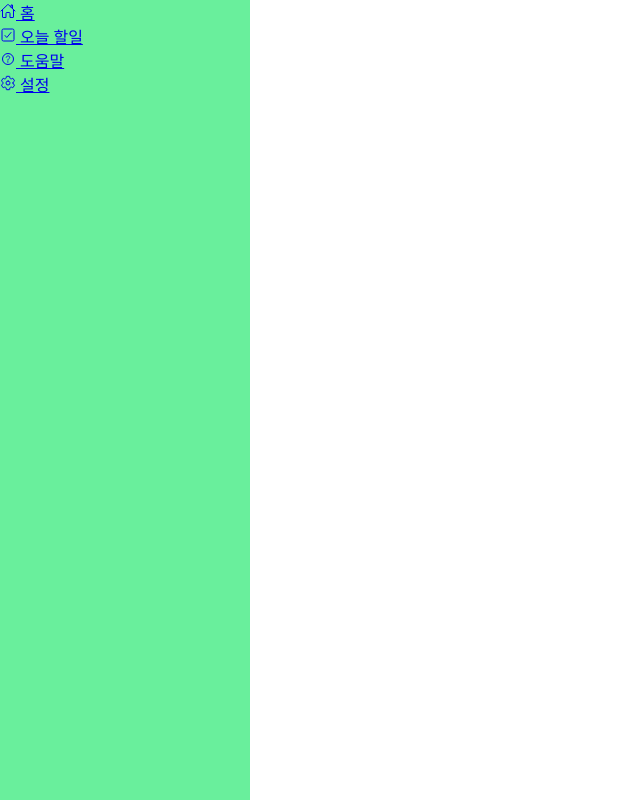
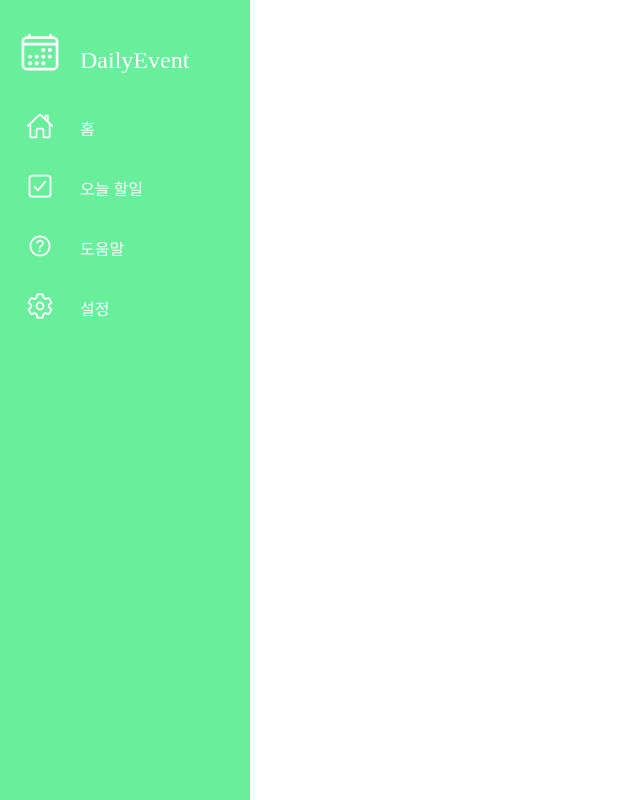
Before and after one commit to khjkr/DailyEvent, an Electron app: page index.html in a window 1000 px wide. Shown: the whole page, without its empty margins (0-640 px from the left). Drawn offline with nearby package versions, Linux system fonts and the light colour scheme.

Commit message:
menu update

```diff
--- a/asset/css/style.css
+++ b/asset/css/style.css
@@ -32,4 +32,69 @@ body {
   width: 250px;
   height: 100%;
   background: var(--green);
+  border-left: 10px solid var(--green);
+  transition: 0.5s;
+  overflow: hidden;
 }
+
+.navigation ul {
+  position: absolute;
+  top: 0;
+  left: 0;
+  width: 100%;
+}
+
+.navigation ul li {
+  position: relative;
+  width: 300%;
+  list-style: none;
+  border-top-left-radius: 30px;
+  border-bottom-left-radius: 30px;
+}
+
+.navigation ul li:hover {
+  background: var(--white);
+}
+
+.navigation ul li:nth-child(1) {
+  top: 30px;
+  font-size: 1.5em;
+  margin-bottom: 40px;
+  pointer-events: none;
+}
+
+.navigation ul li a {
+  position: relative;
+  display: block;
+  width: 100%;
+  display: flex;
+  text-decoration: none;
+  color: var(--white);
+}
+
+.navigation ul li:hover a {
+  color: var(--green);
+}
+
+.navigation ul li a .icon {
+  position: relative;
+  display: block;
+  min-width: 60px;
+  height: 60px;
+  line-height: 70px;
+  text-align: center;
+}
+
+.navigation ul li a .icon ion-icon {
+  font-size: 1.75em;
+}
+
+.navigation ul li a .title {
+  position: relative;
+  display: block;
+  padding: 0 10px;
+  height: 60px;
+  line-height: 60px;
+  text-align: start;
+  white-space: nowrap;
+}
--- a/index.html
+++ b/index.html
@@ -11,6 +11,12 @@
     <div class="container">
       <div class="navigation">
         <ul>
+          <li>
+            <a href="#">
+              <span class="icon"><ion-icon name="calendar-outline"></ion-icon></span>
+              <span class="title">DailyEvent</span>
+            </a>
+          </li>
           <li>
             <a href="#">
               <span class="icon"><ion-icon name="home-outline"></ion-icon></span>
```
